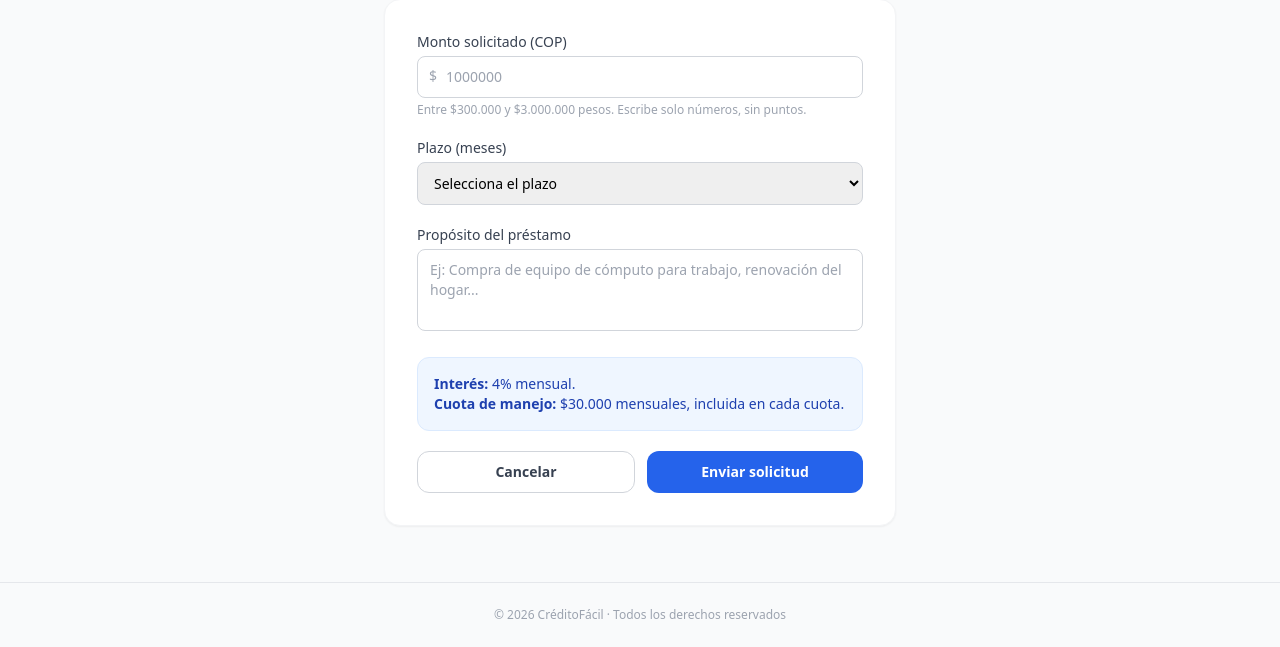
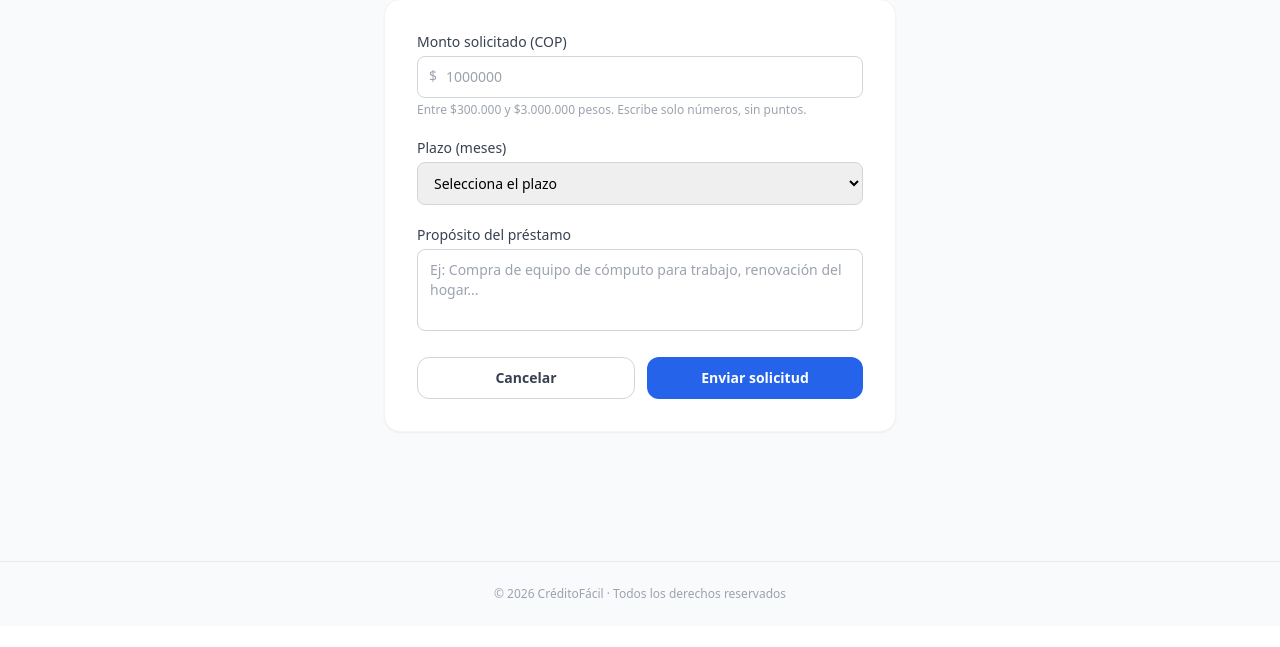
Before and after one commit to luispalacios4523-svg/credifacil, a Flask app: template loan-app/templates/client/apply.html in a window 1280 px wide. Shown: the part 174-821 px from the top of the page. After the commit the page ends 772 px from the top, so only its background shows below. Run offline with Flask 3, Linux system fonts and the light colour scheme; the template is opened without the code that fills it, so the values that code supplies are empty; data comes from the database, SQL or seed files in the repository; some libraries are stand-ins or nearby versions.

Commit message:
Quitar tasa y cuota de manejo del formulario de solicitud
Co-Authored-By: Claude Opus 5 <noreply@anthropic.com>

```diff
--- a/loan-app/templates/client/apply.html
+++ b/loan-app/templates/client/apply.html
@@ -39,11 +39,6 @@
           placeholder="Ej: Compra de equipo de cómputo para trabajo, renovación del hogar..."></textarea>
       </div>
 
-      <div class="bg-blue-50 border border-blue-100 rounded-xl p-4 text-sm text-blue-800">
-        <strong>Interés:</strong> 4% mensual.<br>
-        <strong>Cuota de manejo:</strong> $30.000 mensuales, incluida en cada cuota.
-      </div>
-
       <div class="flex gap-3">
         <a href="{{ url_for('dashboard') }}" class="flex-1 text-center border border-gray-300 text-gray-700 py-2.5 rounded-xl font-semibold hover:bg-gray-50 transition text-sm">Cancelar</a>
         <button type="submit" class="flex-1 bg-blue-600 text-white py-2.5 rounded-xl font-semibold hover:bg-blue-700 transition text-sm">Enviar solicitud</button>
```
